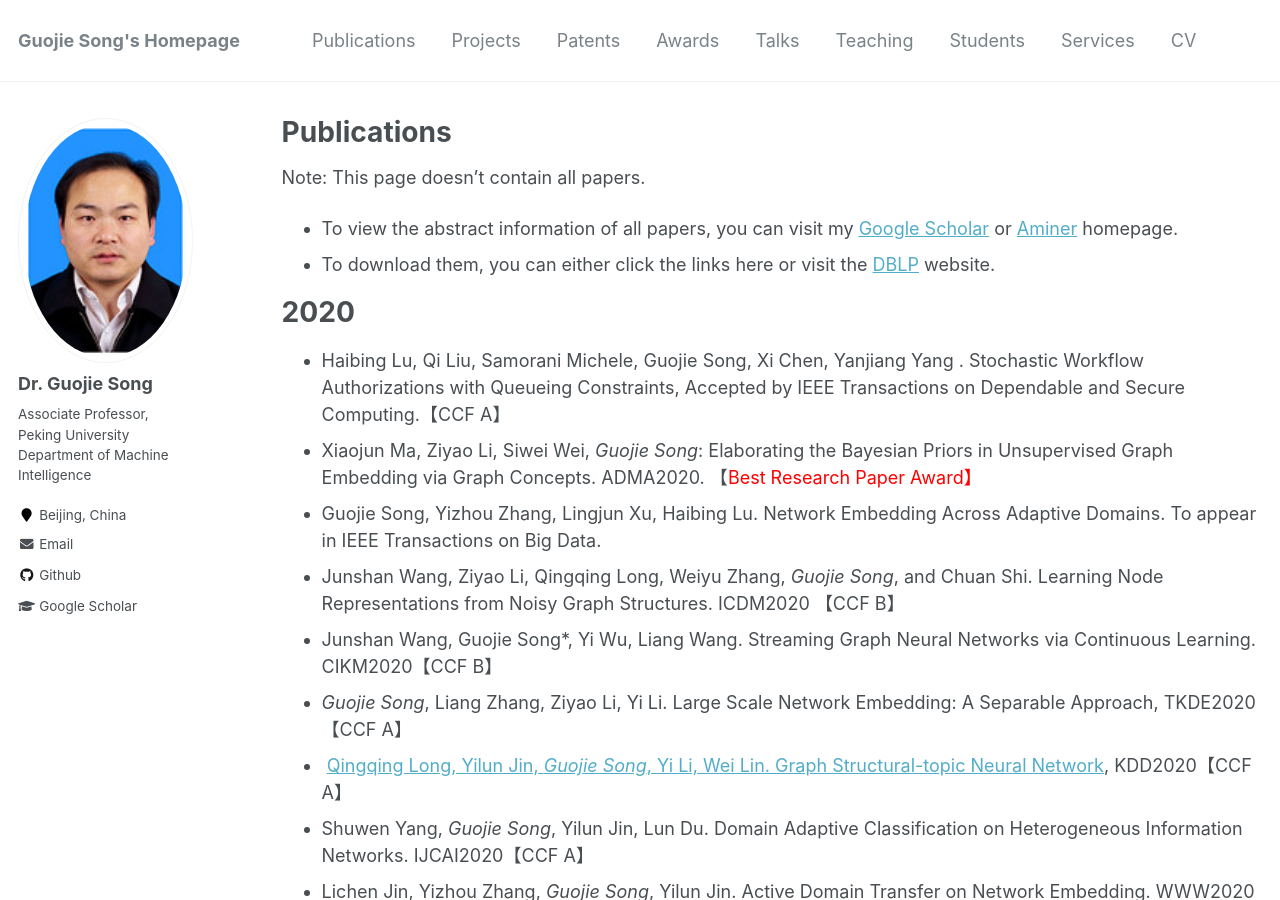
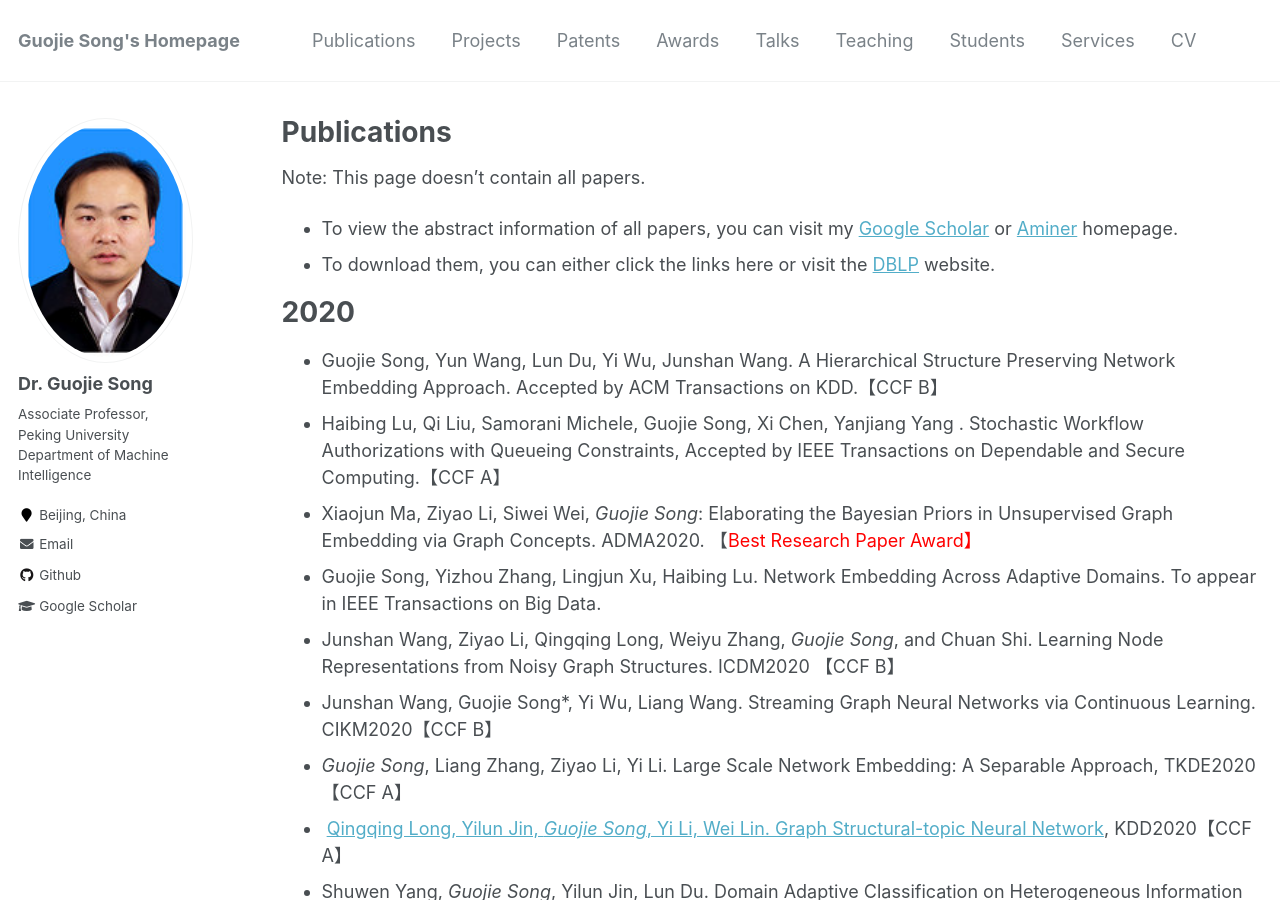
Before and after one commit to gjsong-pku/gjsong-pku.github.io, a Jekyll site: the page built from _pages/publications.md, in a window 1280 px wide and 900 px high. Built offline with Jekyll 4.4.1, drawn with Linux system fonts in a browser that asks for light colours.

Commit message:
Update publications.md

```diff
--- a/_pages/publications.md
+++ b/_pages/publications.md
@@ -13,6 +13,7 @@ Note: This page doesn't contain all papers.
 
 # 2020
 
+-  Guojie Song, Yun Wang, Lun Du, Yi Wu, Junshan Wang. A Hierarchical Structure Preserving Network Embedding Approach. Accepted by ACM Transactions on KDD.【CCF B】
 -  Haibing Lu, Qi Liu, Samorani Michele, Guojie Song, Xi Chen, Yanjiang Yang . Stochastic Workflow Authorizations with Queueing Constraints, Accepted by IEEE Transactions on Dependable and Secure Computing.【CCF A】
 -  Xiaojun Ma, Ziyao Li, Siwei Wei, *Guojie Song*: Elaborating the Bayesian Priors in Unsupervised Graph Embedding via Graph Concepts. ADMA2020. 【<span style="color:red">Best Research Paper Award】
 - Guojie Song, Yizhou Zhang, Lingjun Xu, Haibing Lu. Network Embedding Across Adaptive Domains. To appear in IEEE Transactions on Big Data.
```
